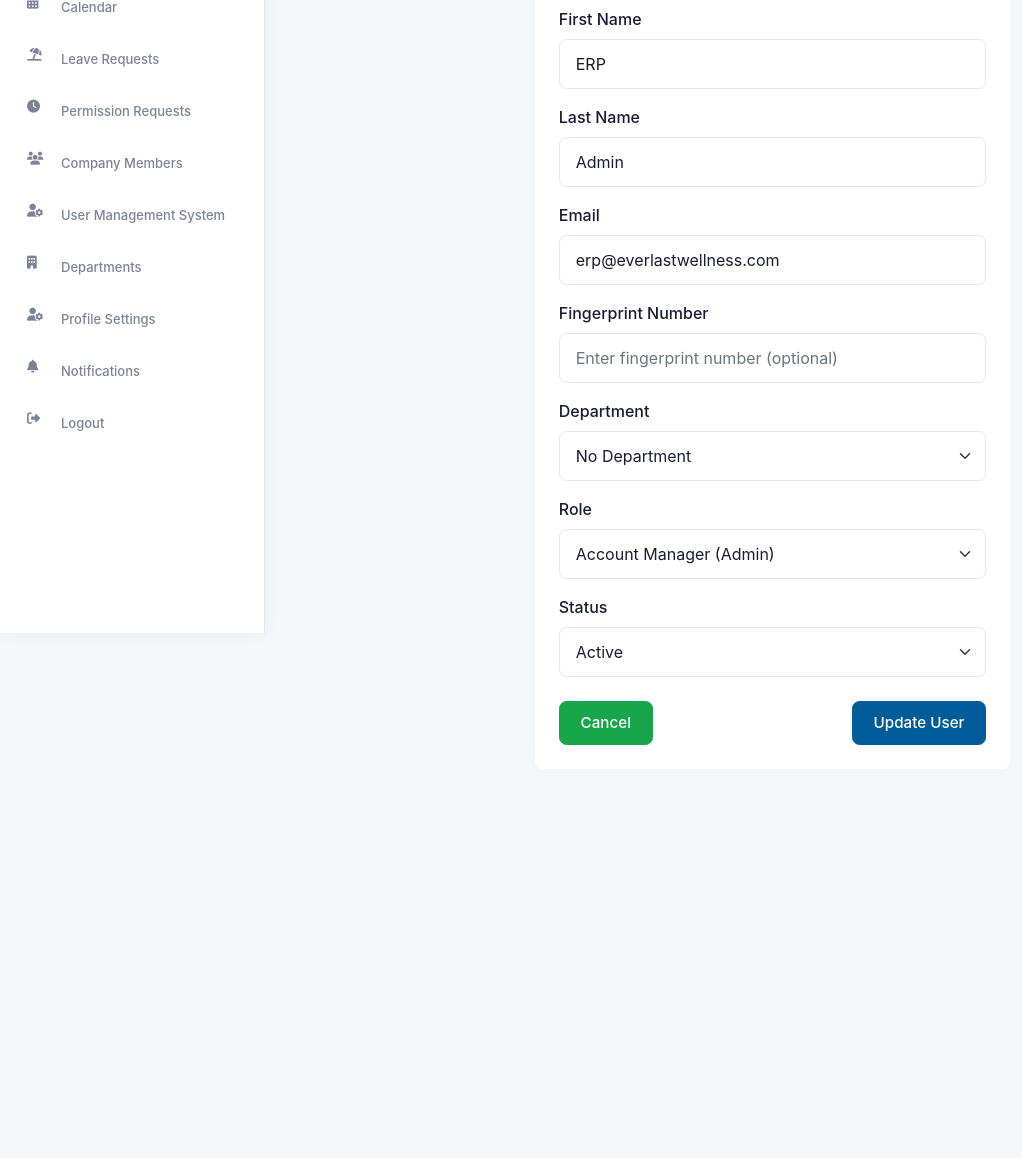
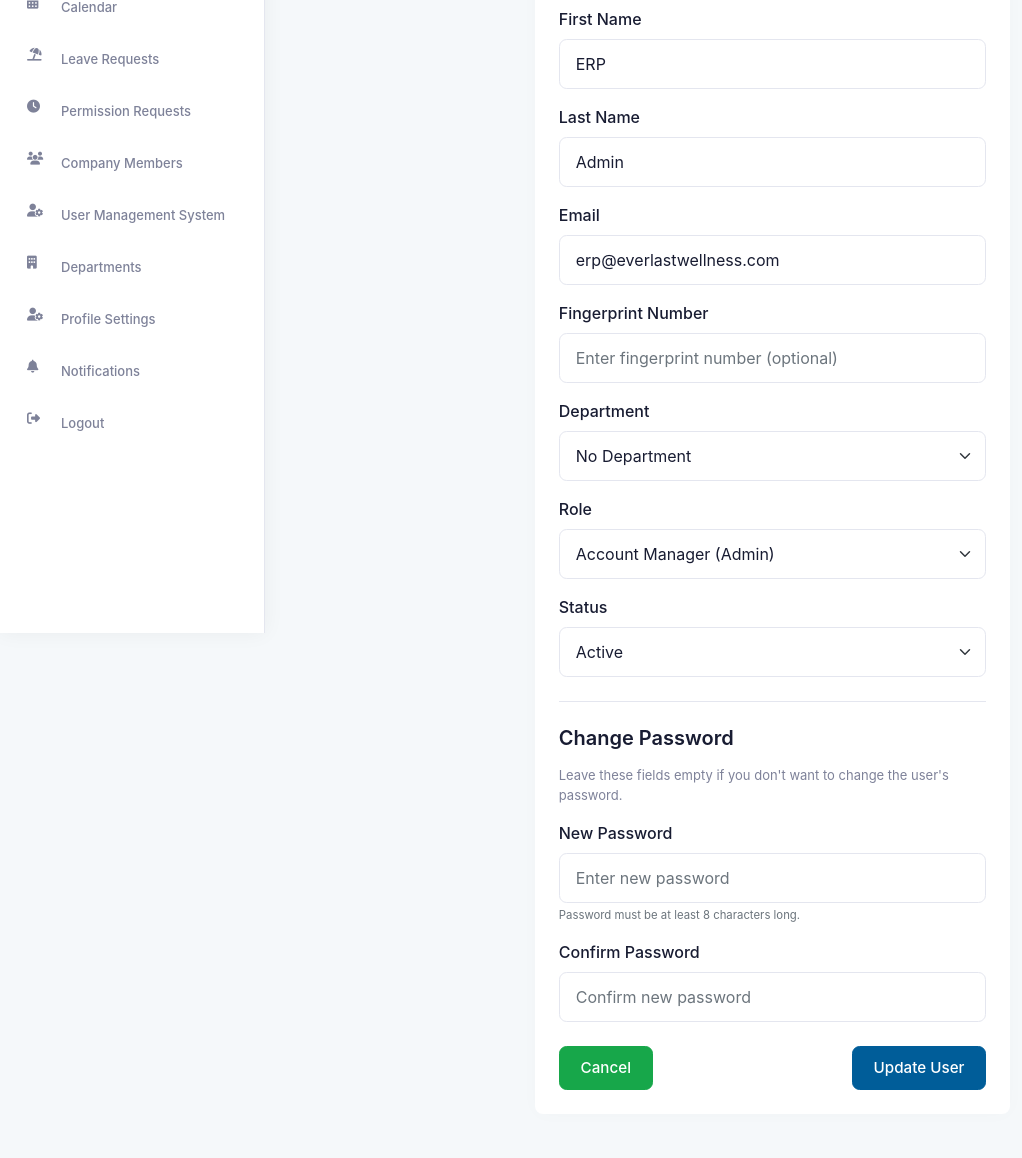
Before and after one commit to youssef-george/Everlast-HR-System, a Flask app: page /dashboard/users/edit/1 in a window 1280 px wide. Shown: the part 167-1325 px from the top of the page, without its empty margins (0-1022 px from the left). Before the commit the page ends 912 px from the top, so only its background shows below. Run offline with Flask 3, Linux system fonts and the light colour scheme; a user stored in the database is signed in; data that the repository does not hold is empty; some libraries are stand-ins or nearby versions.

Commit message:
Allow administrators to update user passwords when editing account details
Implement password change functionality in edit_user.html with client-side validation.

Replit-Commit-Author: Agent
Replit-Commit-Session-Id: 3cf3332c-086b-40cc-80e0-2028db1fa8d6
Replit-Commit-Screenshot-Url: https://storage.googleapis.com/screenshot-production-us-central1/0f12607f-b95e-4fbb-95ec-6ae17fa57862/6f8c0095-c7dd-42b1-b886-c52eeece4f6c.jpg

```diff
--- a/templates/dashboard/edit_user.html
+++ b/templates/dashboard/edit_user.html
@@ -104,6 +104,40 @@
                         {% endif %}
                     </div>
 
+                    <div class="separator my-4"></div>
+
+                    <h4 class="mb-3">Change Password</h4>
+                    <p class="text-muted mb-3">Leave these fields empty if you don't want to change the user's password.</p>
+
+                    <!-- New Password Field -->
+                    <div class="mb-3">
+                        {{ form.new_password.label(class="form-label") }}
+                        {{ form.new_password(class="form-control", placeholder="Enter new password") }}
+                        {% if form.new_password.errors %}
+                            <div class="text-danger">
+                                {% for error in form.new_password.errors %}
+                                    <small>{{ error }}</small>
+                                {% endfor %}
+                            </div>
+                        {% endif %}
+                        <div class="form-text">
+                            Password must be at least 8 characters long.
+                        </div>
+                    </div>
+
+                    <!-- Confirm Password Field -->
+                    <div class="mb-3">
+                        {{ form.confirm_password.label(class="form-label") }}
+                        {{ form.confirm_password(class="form-control", placeholder="Confirm new password") }}
+                        {% if form.confirm_password.errors %}
+                            <div class="text-danger">
+                                {% for error in form.confirm_password.errors %}
+                                    <small>{{ error }}</small>
+                                {% endfor %}
+                            </div>
+                        {% endif %}
+                    </div>
+
                     <div class="d-flex justify-content-between mt-4">
                         <a href="{{ url_for('dashboard.users') }}" class="btn btn-secondary">
                             Cancel
@@ -116,3 +150,40 @@
     </div>
 </div>
 {% endblock %}
+
+{% block scripts %}
+<script>
+    document.addEventListener('DOMContentLoaded', function() {
+        // Password strength validation
+        const newPasswordInput = document.getElementById('new_password');
+        const confirmPasswordInput = document.getElementById('confirm_password');
+
+        if (newPasswordInput && confirmPasswordInput) {
+            // Check password match
+            function checkPasswordMatch() {
+                if (newPasswordInput.value && confirmPasswordInput.value) {
+                    if (newPasswordInput.value !== confirmPasswordInput.value) {
+                        confirmPasswordInput.setCustomValidity('Passwords must match');
+                    } else {
+                        confirmPasswordInput.setCustomValidity('');
+                    }
+                } else {
+                    confirmPasswordInput.setCustomValidity('');
+                }
+            }
+
+            newPasswordInput.addEventListener('input', checkPasswordMatch);
+            confirmPasswordInput.addEventListener('input', checkPasswordMatch);
+
+            // Check password strength
+            newPasswordInput.addEventListener('input', function() {
+                if (this.value.length > 0 && this.value.length < 8) {
+                    this.setCustomValidity('Password must be at least 8 characters long');
+                } else {
+                    this.setCustomValidity('');
+                }
+            });
+        }
+    });
+</script>
+{% endblock %}
```
